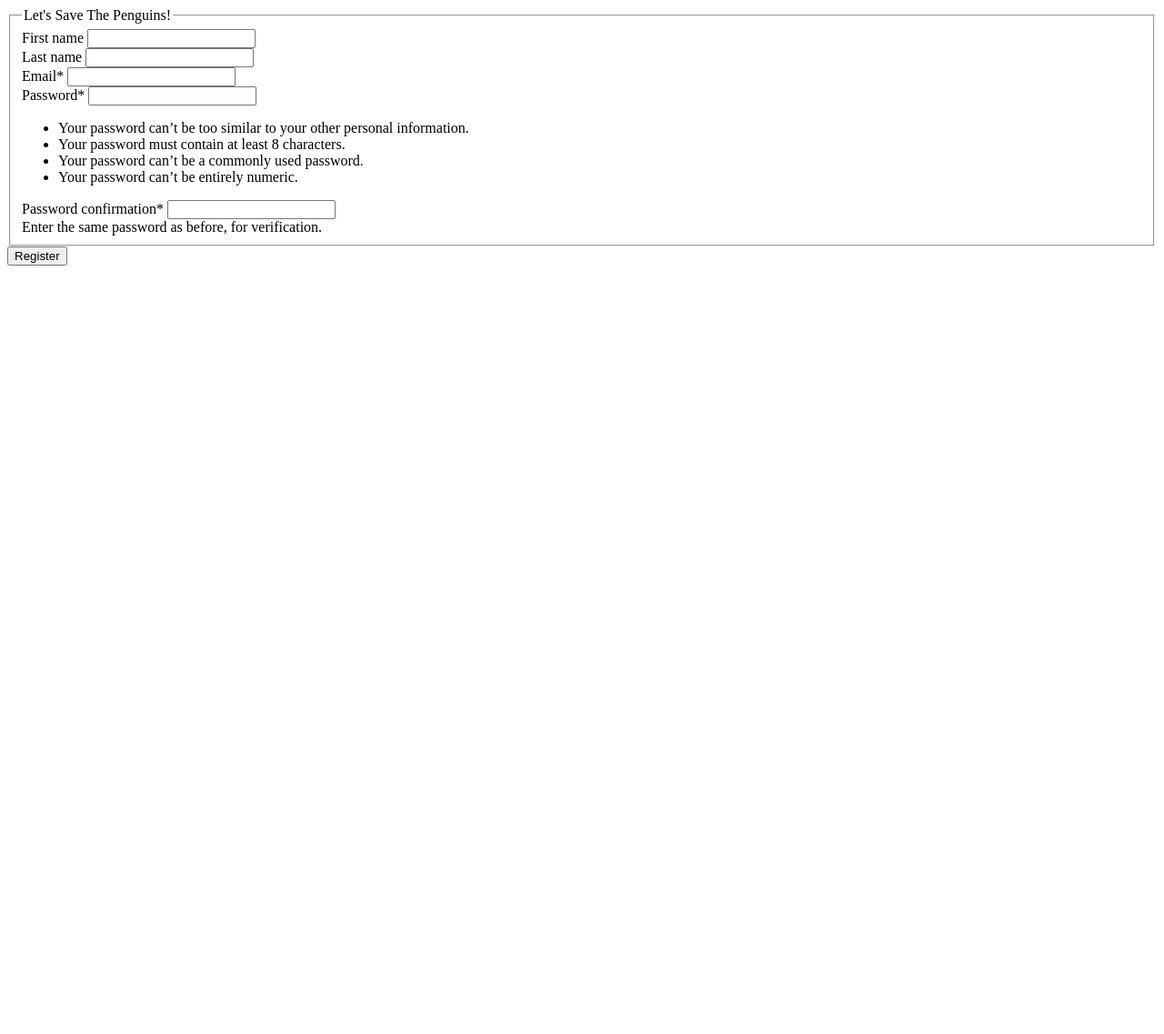
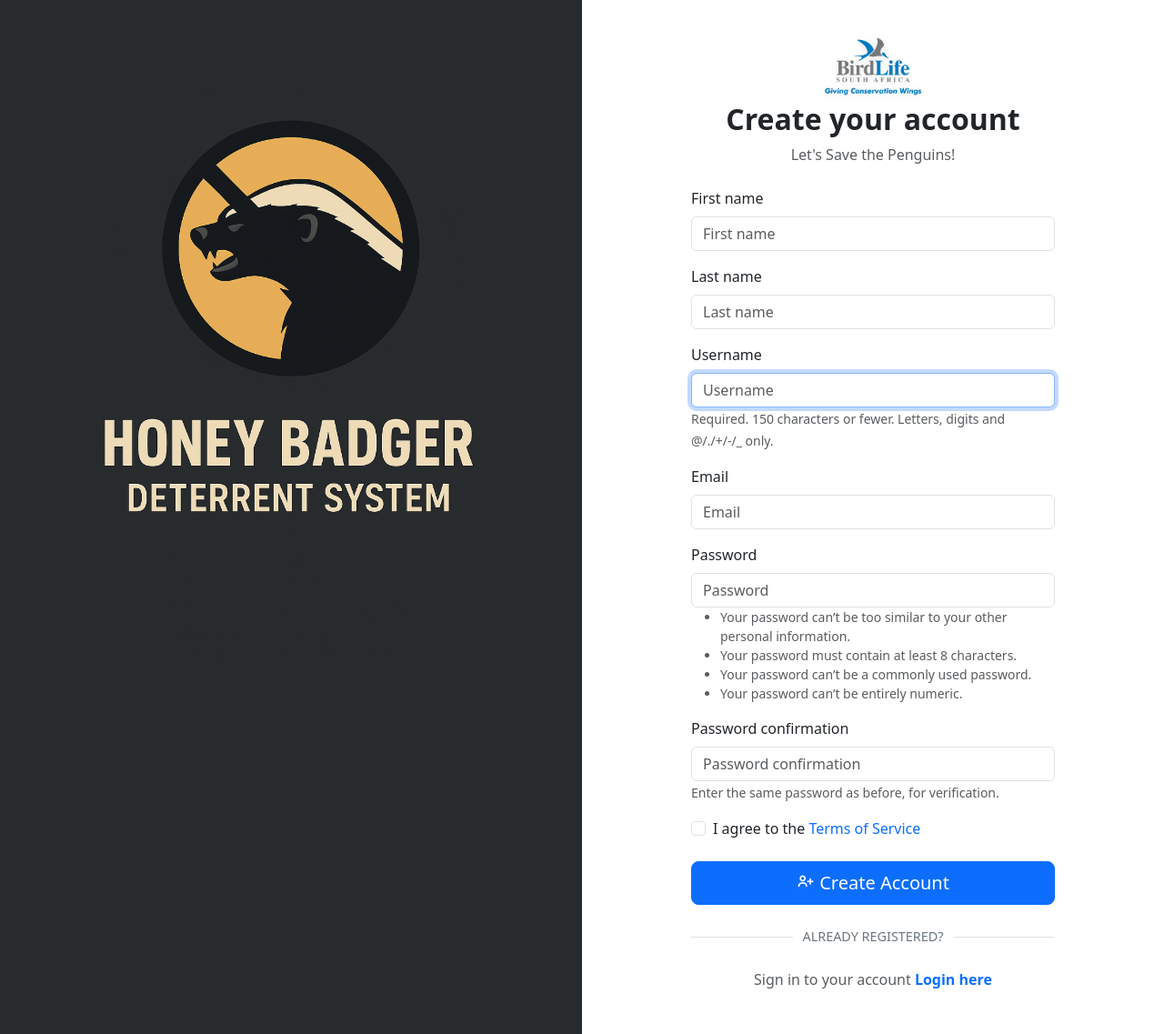
Before and after one commit to AnesuMugiya/BadgerMoniteringSystem, a Django app: page /register/ in a window 1280 px wide. Shown: the whole page at 91% size. Before the commit the page ends 292 px from the top, so only its background shows below. Run offline with Django 5.2, Linux system fonts and the light colour scheme; some libraries are stand-ins or nearby versions.

Commit message:
Frontend design for login and signup page

```diff
--- a/app/settings.py
+++ b/app/settings.py
@@ -136,10 +136,10 @@
 CRISPY_ALLOWED_TEMPLATE_PACKS = 'bootstrap5'
 CRISPY_TEMPLATE_PACK = 'bootstrap5'
 
-# Redirect URLs after login/logout
+# Redirect URLs after login/logout/login required
 LOGIN_URL = 'login'
 LOGIN_REDIRECT_URL ='dashboard' # redirect to 'dashboard'
-LOGOUT_REDIRECT_URL ='logout' # redirect to 'login'
+LOGOUT_REDIRECT_URL ='login' # redirect to 'login'
 
 # Media files settings
 MEDIA_ROOT = os.path.join(BASE_DIR, 'media')
--- a/app/urls.py
+++ b/app/urls.py
@@ -35,7 +35,7 @@
     path('register/', user_views.register, name='register'),
     path('account/', user_views.account, name='account'),
     path('login/', auth_views.LoginView.as_view(template_name='users/login.html'), name='login'),
-    path('logout/', auth_views.LogoutView.as_view(template_name='users/logout.html'), name='logout'),
+    path('logout/', auth_views.LogoutView.as_view(), name='logout'),
     path('', include('core.urls')),
 
 ]
--- /dev/null
+++ b/core/static/core/css/register.css
@@ -0,0 +1,110 @@
+:root {
+    --primary-color: #4e73df;
+    --secondary-color: #2c3e50;
+    --accent-color: #f8f9fc;
+    --bg-color: #282b2d;
+}
+
+.split-container {
+    display: flex;
+    min-height: 100vh;
+}
+
+.hero-section {
+    flex: 1;
+    background-image: url('/static/core/img/signup.png');
+    background-size: cover;
+    background-position: center;
+    background-color: white;
+    display: flex;
+    flex-direction: column;
+    justify-content: center;
+    padding: 2rem;
+}
+
+.form-section {
+    flex: 1;
+    display: flex;
+    align-items: center;
+    justify-content: center;
+    padding: 2rem;
+}
+
+.auth-container {
+    max-width: 400px;
+    width: 100%;
+    background: white;
+}
+
+.hero-content {
+    max-width: 500px;
+    margin: 0 auto;
+}
+
+.divider {
+    display: flex;
+    align-items: center;
+    margin: 1.5rem 0;
+}
+
+.divider::before, .divider::after {
+    content: "";
+    flex: 1;
+    border-bottom: 1px solid #dee2e6;
+}
+
+.divider-text {
+    padding: 0 10px;
+    color: #6c757d;
+    font-size: 0.9rem;
+}
+
+* Logo Styling */
+.logo-container {
+    display: flex;
+    justify-content: center;
+    align-items: center;
+    height: 100px; /* Fixed container height */
+}
+
+.auth-logo {
+    max-height: 100%;
+    max-width: 100%;
+    object-fit: contain;
+    filter: drop-shadow(0 2px 4px rgba(0,0,0,0.1));
+    transition: transform 0.3s ease;
+}
+
+.auth-logo:hover {
+    transform: scale(1.05);
+}
+
+/* Responsive behavior */
+@media (max-width: 800px) {
+    .split-container {
+        flex-direction: column;
+    }
+
+    .hero-section {
+        order: 1;
+        padding: 4rem 2rem;
+        background-image: url('/static/core/img/banner.png');
+    }
+
+    .form-section {
+        order: 2;
+        padding: 2rem;
+    }
+}
+
+/* Enhanced form styling */
+.form-floating label {
+    padding-left: 1.75rem;
+}
+
+.password-requirements {
+    font-size: 0.85rem;
+    color: #6c757d;
+    margin-top: -0.5rem;
+    margin-bottom: 1rem;
+}
--- a/core/templates/core/base.html
+++ b/core/templates/core/base.html
@@ -1,4 +1,6 @@
+{% load django_bootstrap5 %}
 {% load static %}
+
 <!DOCTYPE html>
 <html lang="en">
 <head>
@@ -6,15 +8,20 @@
   <meta http-equiv="X-UA-Compatible" content="IE=edge">
   <meta name="viewport" content="width=device-width, initial-scale=1.0">
 
-    <!-- Boxicons CSS -->
-    <link href='https://unpkg.com/boxicons@2.1.4/css/boxicons.min.css' rel='stylesheet'>
-
     <!-- Titles -->
     {% if title %}
         <title>Badger Moniter - {{ title }}</title>
     {% else %}
         <title>Badger Moniter</title>
     {% endif %}
+
+    <!-- Boostrap 5 -->
+    {% bootstrap_css %}
+    {% bootstrap_javascript %}
+
+    <!-- Boxicons CSS -->
+    <link href='https://unpkg.com/boxicons@2.1.4/css/boxicons.min.css' rel='stylesheet'>
+
 </head>
     <body>
 
--- a/users/forms.py
+++ b/users/forms.py
@@ -8,14 +8,14 @@
 
     class Meta:
         model = User
-        fields = ['first_name', 'last_name', 'email', 'password1', 'password2']
+        fields = ['first_name', 'last_name', 'username', 'email', 'password1', 'password2']
 
 class UserUpdateForm(forms.ModelForm):
     email = forms.EmailField()
 
     class Meta:
         model = User
-        fields = ['first_name', 'last_name', 'email']
+        fields = ['first_name', 'last_name', 'username', 'email']
 
 class ProfileUpdateForm(forms.ModelForm):
     class Meta:
--- a/users/templates/users/register.html
+++ b/users/templates/users/register.html
@@ -1,16 +1,125 @@
-{% extends "core/base.html" %}
-{% load crispy_forms_tags %}
-{% block content %}
+{% load django_bootstrap5 %}
+{% load static %}
 
-    <form method="POST">
-        {% csrf_token %}
-        <fieldset class="form-group">
-            <legend class="border-bottom mb-4">Let's Save The Penguins!</legend>
-            {{ form|crispy }}
-        </fieldset>
-        <div class="form-group">
-            <button class="btn btn-outline-info" type="submit">Register</button>
+<!DOCTYPE html>
+<html lang="en">
+<head>
+    <meta charset="UTF-8">
+    <meta http-equiv="X-UA-Compatible" content="IE=edge">
+    <meta name="viewport" content="width=device-width, initial-scale=1.0">
+
+    <!-- Favicon -->
+    <link rel="icon" type="image/png" sizes="32x32" href="{% static 'core/img/logo.png' %}">
+    <!-- Titles -->
+    {% if title %}
+        <title>Badger Monitor - {{ title }}</title>
+    {% else %}
+        <title>Badger Monitor</title>
+    {% endif %}
+
+    <!-- Bootstrap 5 -->
+    {% bootstrap_css %}
+    {% bootstrap_javascript %}
+
+    <!-- Boxicons CSS -->
+    <link href='https://unpkg.com/boxicons@2.1.4/css/boxicons.min.css' rel='stylesheet'>
+
+    <!-- Custom CSS -->
+    <link rel="stylesheet" href="{% static 'core/css/register.css' %}">
+
+</head>
+
+<body>
+    <div class="split-container">
+        <!-- Hero Section with Image -->
+        <div class="hero-section">
+
         </div>
-    </form>
 
-{% endblock content %}
+        <!-- Form Section -->
+        <div class="form-section">
+            <div class="auth-container">
+                <div class="text-center mb-4">
+                    <img src="{% static 'core/img/blsa-logo-transparent.png' %}"
+                     alt="BLSA Logo"
+                     class="auth-logo"
+                     style="height: 80px; width: auto;">
+                    <h2 class="fw-bold">Create your account</h2>
+                    <p class="text-muted">Let's Save the Penguins!</p>
+                </div>
+
+                <!-- Registration Form -->
+                <form method="POST" class="needs-validation" novalidate>
+                    {% csrf_token %}
+
+                    {% bootstrap_form form layout='floating' %}
+
+
+                    <div class="form-check mb-4">
+                        <input class="form-check-input" type="checkbox" id="termsCheck" required>
+                        <label class="form-check-label" for="termsCheck">
+                            I agree to the <a href="#" class="text-decoration-none">Terms of Service</a>
+                        </label>
+                        <div class="invalid-feedback">
+                            You must agree to the terms
+                        </div>
+                    </div>
+
+                    <div class="d-grid gap-2 mb-3">
+                        <button class="btn btn-primary btn-lg" type="submit">
+                            <i class='bx bx-user-plus'></i> Create Account
+                        </button>
+                    </div>
+
+                    <div class="divider">
+                        <span class="divider-text">ALREADY REGISTERED?</span>
+                    </div>
+
+                    <div class="text-center">
+                        <p class="text-muted">Sign in to your account
+                            <a href="{% url 'login' %}" class="text-decoration-none fw-bold">Login here</a>
+                        </p>
+                    </div>
+                </form>
+            </div>
+        </div>
+    </div>
+
+    <!-- Form Validation Script -->
+    <script>
+        document.addEventListener('DOMContentLoaded', function() {
+            // Form validation
+            const forms = document.querySelectorAll('.needs-validation');
+
+            forms.forEach(form => {
+                form.addEventListener('submit', function(event) {
+                    if (!form.checkValidity()) {
+                        event.preventDefault();
+                        event.stopPropagation();
+
+                        // Scroll to first invalid field
+                        const invalid = form.querySelector(':invalid');
+                        if (invalid) {
+                            invalid.scrollIntoView({
+                                behavior: 'smooth',
+                                block: 'center'
+                            });
+                        }
+                    }
+
+                    form.classList.add('was-validated');
+                }, false);
+
+                // Reset validation on input
+                form.querySelectorAll('.form-control').forEach(input => {
+                    input.addEventListener('input', () => {
+                        if (form.classList.contains('was-validated')) {
+                            input.classList.remove('is-invalid');
+                        }
+                    });
+                });
+            });
+        });
+    </script>
+</body>
+</html>
```
Also changed, not shown: core/static/core/css/login.css (added, +82 -0 lines), core/templates/core/dashboard.html (+12 -0 lines), users/templates/users/login.html (+102 -0 lines), core/static/core/img/banner.png (added), core/static/core/img/blsa-logo-transparent.png (added), core/static/core/img/logo.png (added), core/static/core/img/signup.png (added), core/static/core/js/auth.js (added), db.sqlite3.
